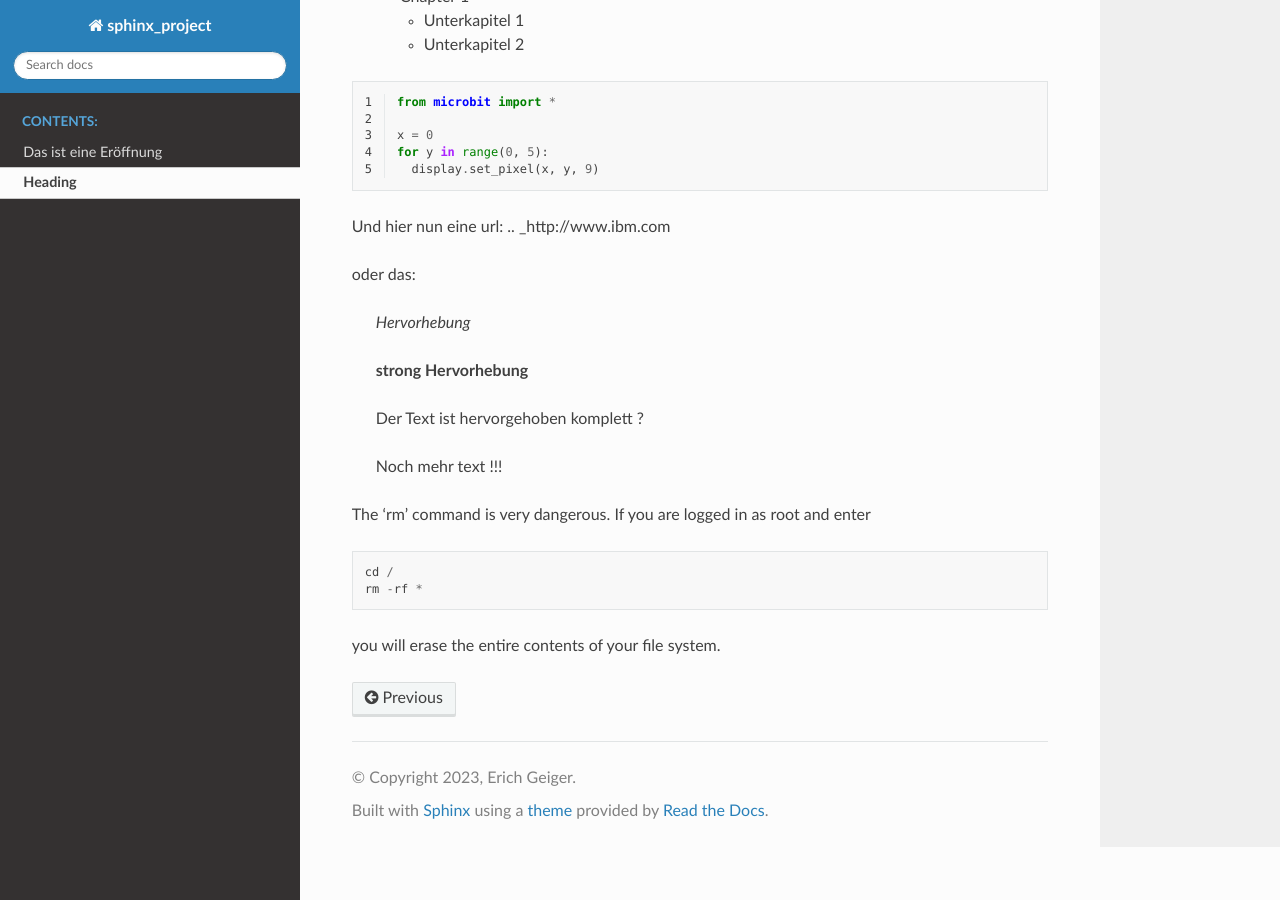
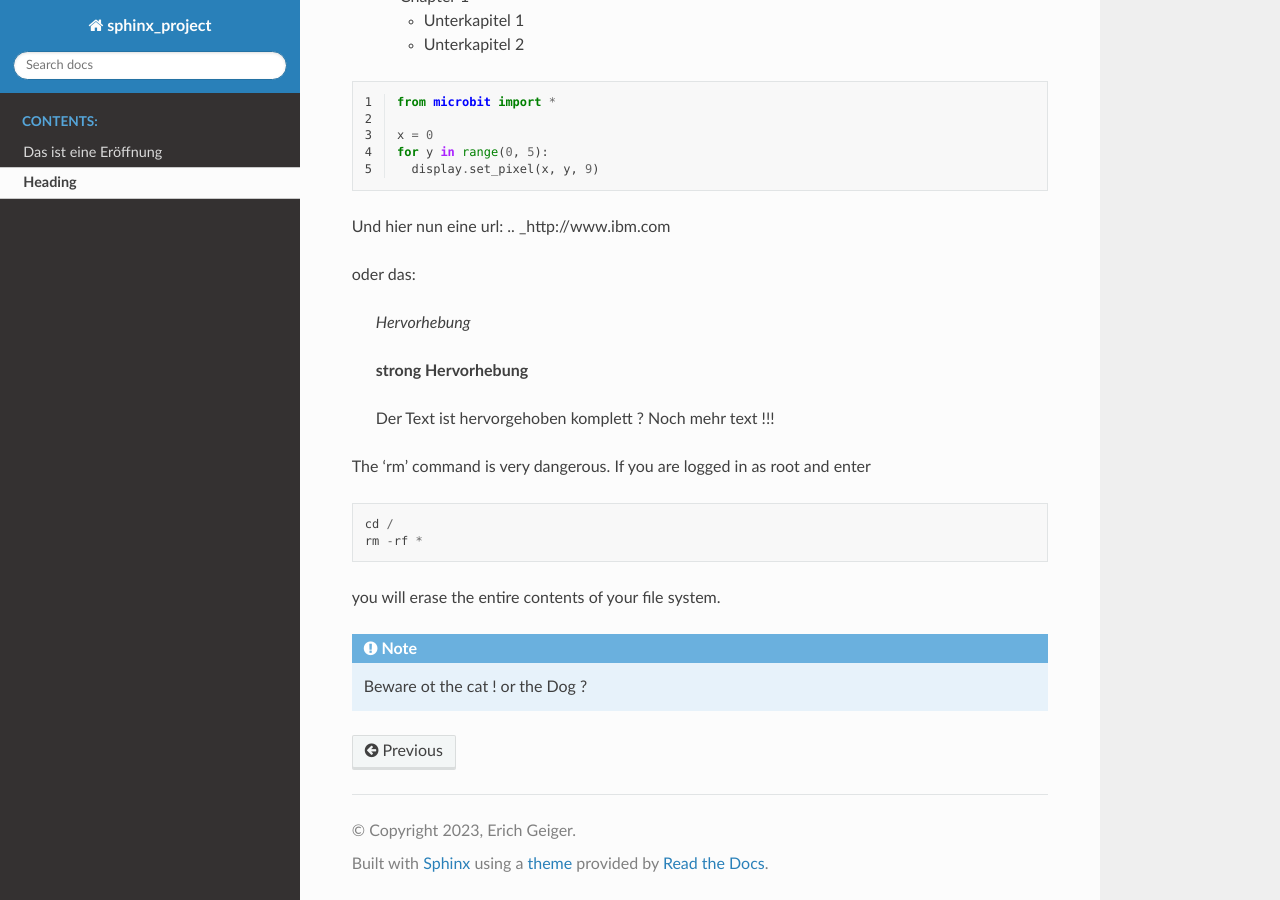
Before and after one commit to ergg/sphinx_project, a Sphinx documentation site: the page built from docs/my_text.rst, in a window 1280 px wide and 900 px high, scrolled down 685 px. Built offline with Sphinx 7.4.7 and the Read the Docs theme 2.0.0, drawn with Linux system fonts in a browser that asks for light colours.

Commit message:
adding note:

```diff
--- a/docs/my_text.rst
+++ b/docs/my_text.rst
@@ -48,9 +48,7 @@ oder das:
    **strong Hervorhebung**
 
 .. highlights::
-
         Der Text ist hervorgehoben komplett ?
-
         Noch mehr text !!!
 
 .. _reStructuredText: https://docutils.sourceforge.io/rst.html
@@ -64,3 +62,7 @@ oder das:
        rm -rf *
 
    you will erase the entire contents of your file system.
+
+.. note::
+        Beware ot the cat !
+        or the Dog ?
```
